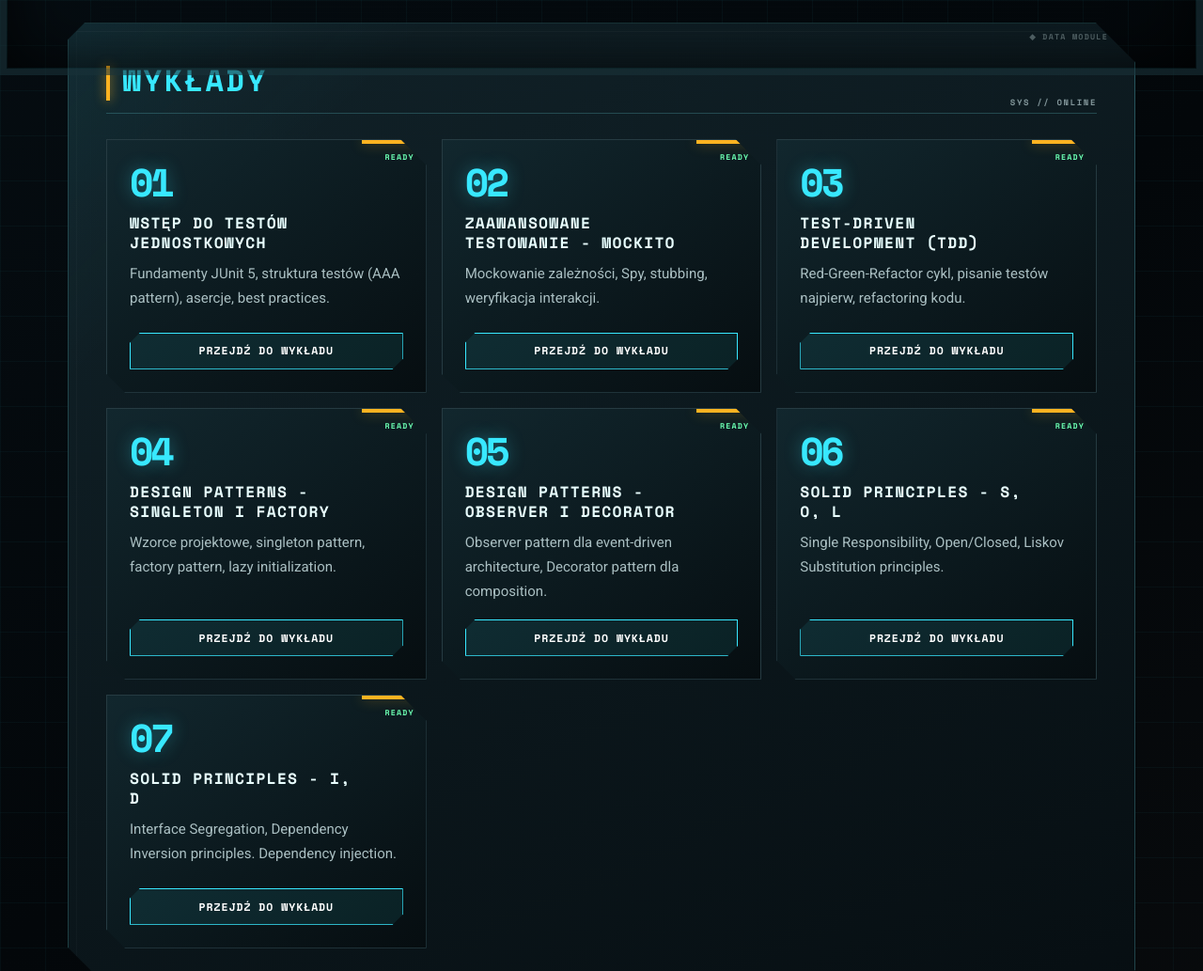
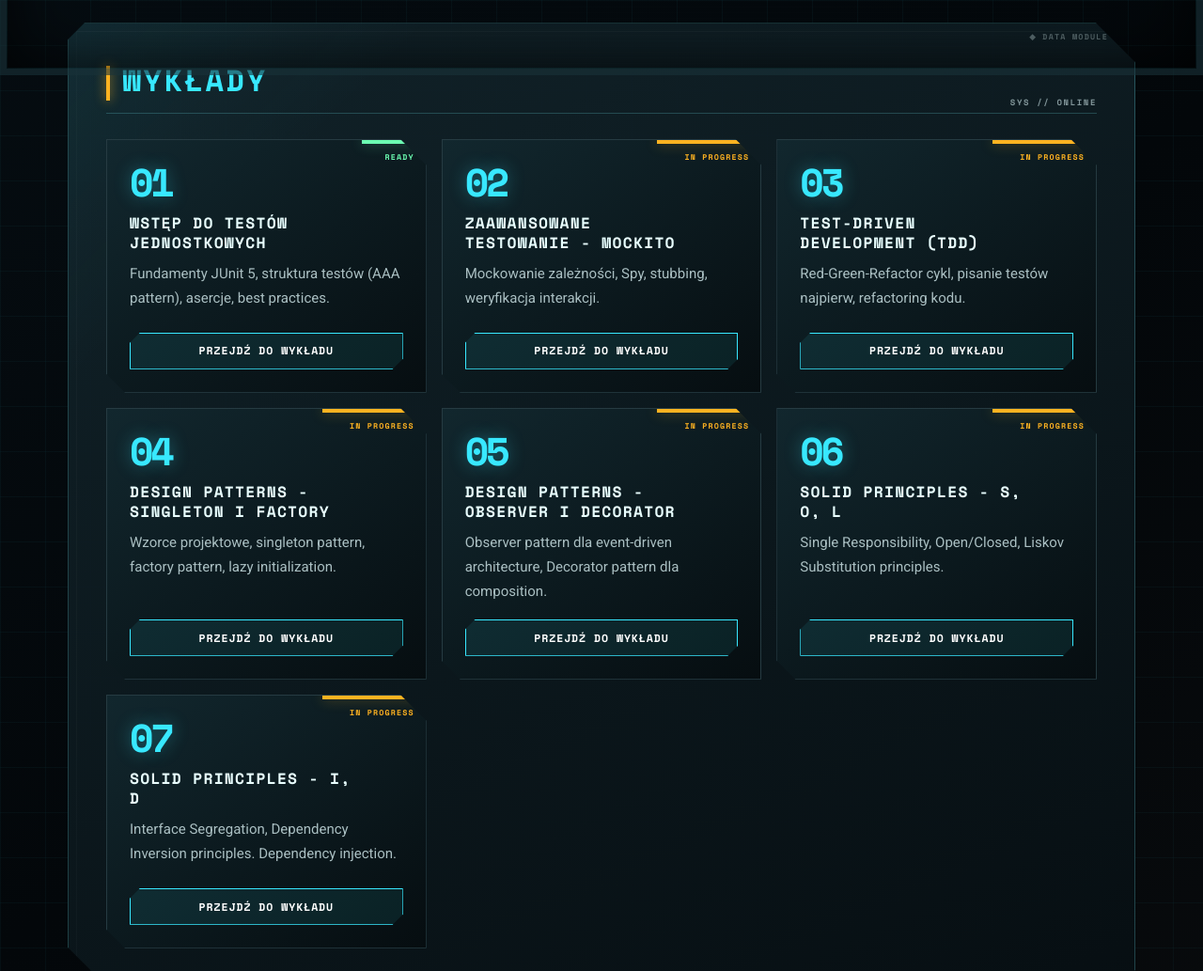
Before and after one commit to PJMPR/MPR-lectures, a plain HTML site: page site/index.html in a window 1280 px wide. Shown: the part 720-1753 px from the top of the page at 94% size. Drawn offline with nearby package versions, Linux system fonts and the light colour scheme.

Commit message:
poprawki stylów

```diff
--- a/site/css/style.css
+++ b/site/css/style.css
@@ -31,7 +31,7 @@ section::before{content:'';position:absolute;inset:8px;z-index:-1;pointer-events
 #home::after,#top::after{content:'MISSION BRIEF // MPR';color:var(--amber)}#home>p,#top>p{max-width:760px;margin:1.5rem auto 0;color:#9fc2c7!important}
 .lectures-grid{display:grid;grid-template-columns:repeat(auto-fit,minmax(280px,1fr));gap:1rem;margin-top:1.5rem}
 .lecture-card{position:relative;min-height:270px;padding:1.5rem;overflow:hidden;display:flex;flex-direction:column;background:linear-gradient(145deg,rgba(18,40,47,.92),rgba(6,13,16,.96));border:1px solid var(--steel);clip-path:polygon(0 0,calc(100% - 28px) 0,100% 28px,100% 100%,20px 100%,0 calc(100% - 20px));transition:transform var(--transition),border-color var(--transition),background var(--transition)}
-.lecture-card::before{content:'';position:absolute;top:0;right:0;width:68px;height:4px;background:var(--amber);box-shadow:0 0 14px rgba(255,179,33,.4)}.lecture-card::after{content:'READY';position:absolute;right:12px;top:14px;color:var(--green);font:700 .52rem/1 var(--display);letter-spacing:.14em}.lecture-card:hover{transform:translateY(-5px);border-color:var(--cyan);background:linear-gradient(145deg,rgba(21,53,61,.96),rgba(7,18,22,.98))}
+.lecture-card::before{content:'';position:absolute;top:0;right:0;width:68px;height:4px;background:var(--green);box-shadow:0 0 14px rgba(108,255,178,.4)}.lecture-card::after{content:'READY';position:absolute;right:12px;top:14px;color:var(--green);font:700 .52rem/1 var(--display);letter-spacing:.14em}.lecture-card.in-progress::before{width:110px;background:var(--amber);box-shadow:0 0 14px rgba(255,179,33,.4)}.lecture-card.in-progress::after{content:'IN PROGRESS';color:var(--amber)}.lecture-card:hover{transform:translateY(-5px);border-color:var(--cyan);background:linear-gradient(145deg,rgba(21,53,61,.96),rgba(7,18,22,.98))}
 .lecture-card h3{padding-right:2.5rem;margin-top:.8rem;color:#e9ffff;font-size:1.02rem}.lecture-card p{color:#aabfc2;font-size:.94rem}.lecture-card .btn{margin-top:auto!important}.lecture-card-number{width:fit-content;color:var(--cyan);font:700 2.6rem/1 var(--display);letter-spacing:-.08em;text-shadow:0 0 18px rgba(56,232,255,.35)}
 .btn{display:inline-block;padding:.8rem 1.35rem;color:#041014;background:var(--cyan);border:1px solid var(--cyan);font:700 .72rem/1 var(--display);letter-spacing:.08em;text-transform:uppercase;clip-path:polygon(11px 0,100% 0,100% calc(100% - 11px),calc(100% - 11px) 100%,0 100%,0 11px);transition:transform var(--transition),background var(--transition),box-shadow var(--transition)}.btn:hover{color:#041014;filter:none;transform:translateY(-2px);background:#91f5ff;box-shadow:0 0 24px rgba(56,232,255,.25)}.btn-secondary{color:#fff;background:rgba(56,232,255,.08)}
 pre{position:relative;margin:1.5rem 0;padding:1.5rem;overflow-x:auto;color:#cfe9e9;background:#03090c!important;border:1px solid #1d3a42;border-left:3px solid var(--cyan);border-radius:0;box-shadow:inset 18px 0 35px rgba(56,232,255,.035)}pre::before{content:'TERMINAL';position:absolute;top:5px;right:8px;color:#496168;font:700 .5rem var(--display);letter-spacing:.14em}code{color:var(--green);font-family:var(--display);font-size:.9rem}p code,li code,td code{padding:.18rem .38rem;color:var(--cyan);background:rgba(56,232,255,.09);border:1px solid rgba(56,232,255,.1)}
--- a/site/index.html
+++ b/site/index.html
@@ -42,7 +42,7 @@
                 </div>
 
                 <!-- Lecture 2 -->
-                <div class="lecture-card">
+                <div class="lecture-card in-progress">
                     <div class="lecture-card-number">02</div>
                     <h3>Zaawansowane testowanie - Mockito</h3>
                     <p>Mockowanie zależności, Spy, stubbing, weryfikacja interakcji.</p>
@@ -50,7 +50,7 @@
                 </div>
 
                 <!-- Lecture 3 -->
-                <div class="lecture-card">
+                <div class="lecture-card in-progress">
                     <div class="lecture-card-number">03</div>
                     <h3>Test-Driven Development (TDD)</h3>
                     <p>Red-Green-Refactor cykl, pisanie testów najpierw, refactoring kodu.</p>
@@ -58,7 +58,7 @@
                 </div>
 
                 <!-- Lecture 4 -->
-                <div class="lecture-card">
+                <div class="lecture-card in-progress">
                     <div class="lecture-card-number">04</div>
                     <h3>Design Patterns - Singleton i Factory</h3>
                     <p>Wzorce projektowe, singleton pattern, factory pattern, lazy initialization.</p>
@@ -66,7 +66,7 @@
                 </div>
 
                 <!-- Lecture 5 -->
-                <div class="lecture-card">
+                <div class="lecture-card in-progress">
                     <div class="lecture-card-number">05</div>
                     <h3>Design Patterns - Observer i Decorator</h3>
                     <p>Observer pattern dla event-driven architecture, Decorator pattern dla composition.</p>
@@ -74,7 +74,7 @@
                 </div>
 
                 <!-- Lecture 6 -->
-                <div class="lecture-card">
+                <div class="lecture-card in-progress">
                     <div class="lecture-card-number">06</div>
                     <h3>SOLID Principles - S, O, L</h3>
                     <p>Single Responsibility, Open/Closed, Liskov Substitution principles.</p>
@@ -82,7 +82,7 @@
                 </div>
 
                 <!-- Lecture 7 -->
-                <div class="lecture-card">
+                <div class="lecture-card in-progress">
                     <div class="lecture-card-number">07</div>
                     <h3>SOLID Principles - I, D</h3>
                     <p>Interface Segregation, Dependency Inversion principles. Dependency injection.</p>
```
